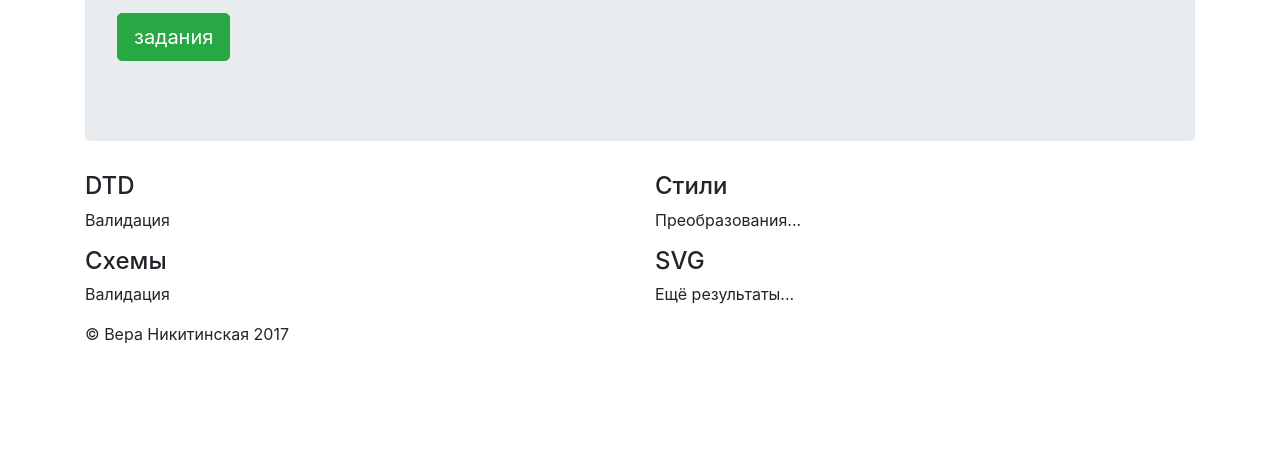
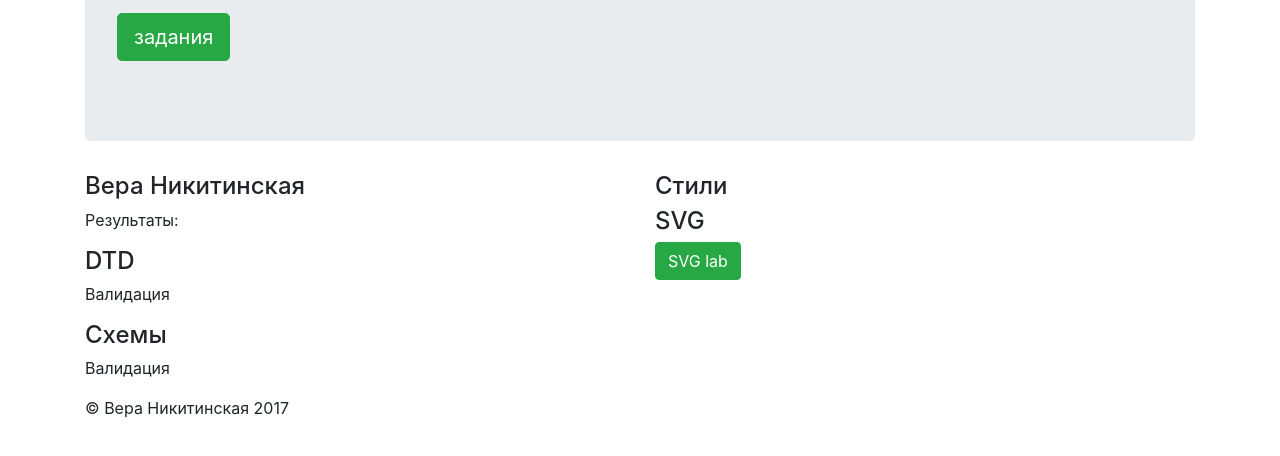
Before and after one commit to nikitinskaya/1sem-herokuapp, a website: page public/index.html in a window 1280 px wide. Shown: the part 274-730 px from the top of the page. Drawn offline with Linux system fonts and the light colour scheme.

Commit message:
Add link to svg lab

```diff
--- a/public/index.html
+++ b/public/index.html
@@ -4,7 +4,7 @@
     <meta charset="utf-8">
     <meta name="viewport" content="width=device-width, initial-scale=1, shrink-to-fit=no">
 
-    <meta name="author" content="Иван Иванов">
+    <meta name="author" content="Вера Никитинская">
     <link rel="shortcut icon" href="/favicon.ico">
 
     <title>Мои задания</title>
@@ -43,6 +43,8 @@
 
       <div class="row marketing">
         <div class="col">
+          <h4 id="author" title="GossJS">Вера Никитинская</h4>
+          <p>Результаты:</p>
           <h4>DTD</h4>
           <p>Валидация</p>
 
@@ -53,10 +55,10 @@
 
         <div class="col">
           <h4>Стили</h4>
-          <p>Преобразования...</p>
 
           <h4>SVG</h4>
-          <p>Ещё результаты...</p>
+            <p><a href="/svg/circle.xml" class="btn btn-success" target="_blank" role="button">SVG lab</a></p>
+
 
          </div>
       </div>
```
Also changed, not shown: public/svg/circle.xml (added, +9 -0 lines), 1 other file.
